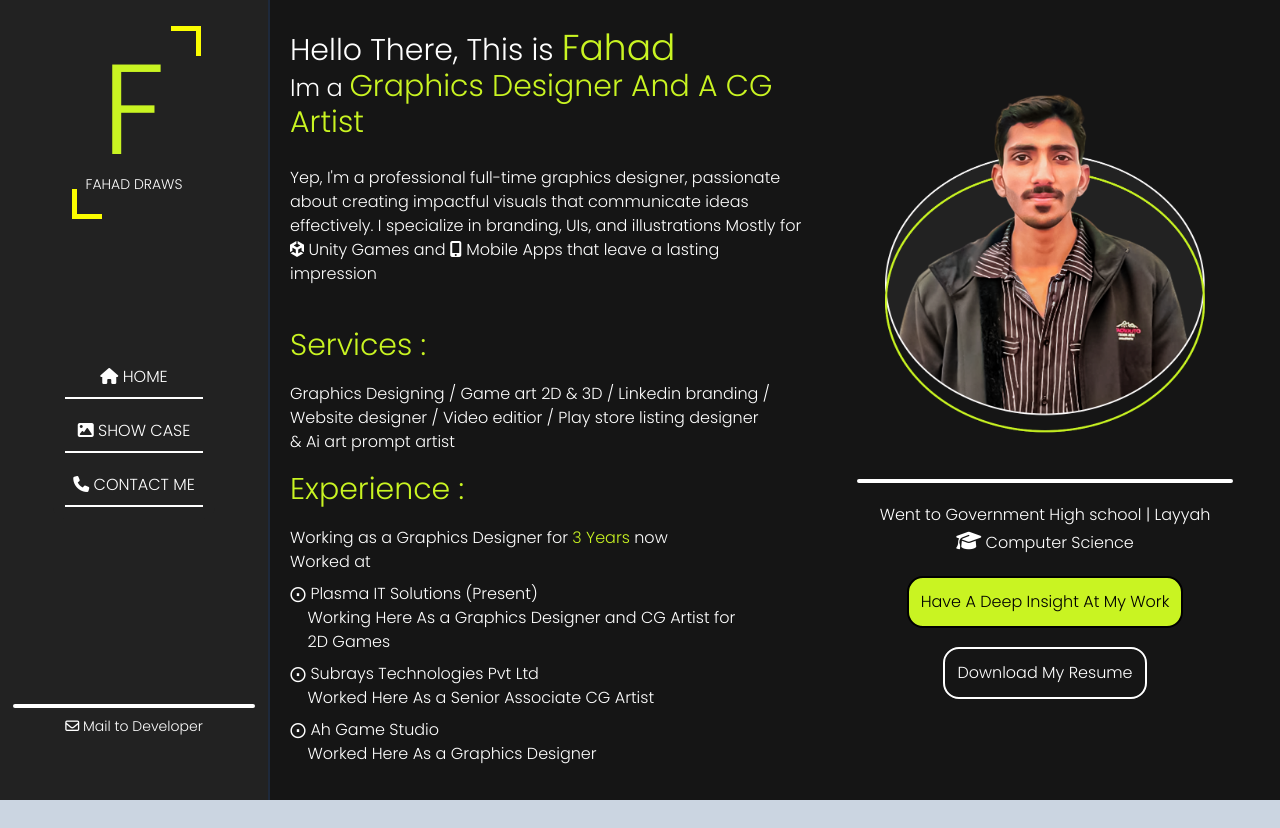
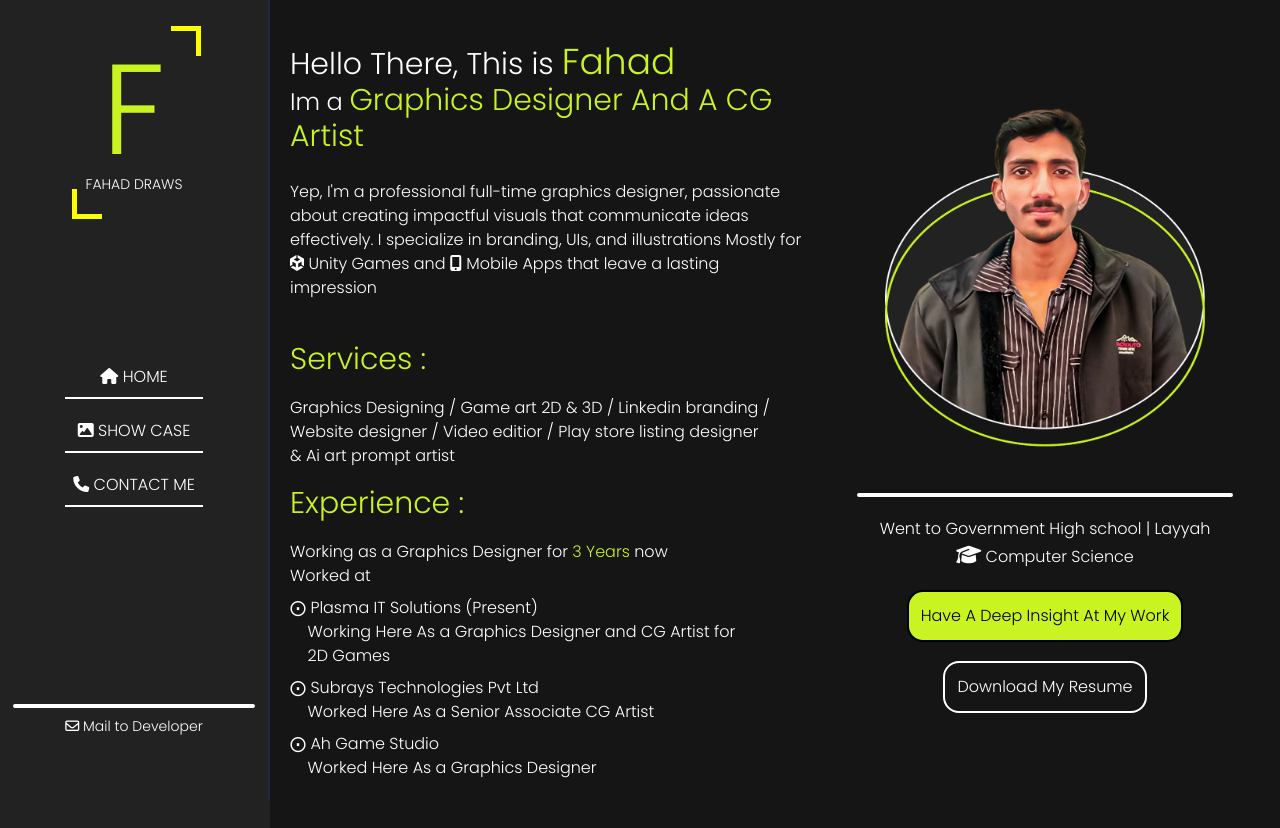
Before and after one commit to 45otten/fahad_Portfolio_Site, a website built with Vite: page index.html in a window 1280 px wide. Before the commit the page ends 800 px from the top, so only its background shows below. Built offline with nearby package versions, Linux system fonts and the light colour scheme; a web font is replaced by a local one.

Commit message:
fixed issue on smaller screens

```diff
--- a/index.html
+++ b/index.html
@@ -12,12 +12,12 @@
     <title>Fahad Draws</title>
 </head>
 
-<body class="bg-slate-300 font-Poppins font-light select-none overflow-hidden max-[1022px]:overflow-y-scroll  max-[788px]:overflow-y-scroll max-[788px]:overflow-x-hidden">
+<body class=" bg-FBlack font-Poppins font-light select-none overflow-y-scroll max-[1022px]:overflow-y-scroll  max-[788px]:overflow-y-scroll max-[788px]:overflow-x-hidden">
 
     <main class="flex w-[100%] max-[1022px]:flex-col">
         <!-- NAV SECTION -- FIXED -->
         <nav
-            class="unOrderedList w-[270px] h-screen border-r-2 border-slate-800 bg-FBlack text-white max-w-[100%] max-h-screen max-[1022px]:h-20 max-[1022px]:flex-row max-[1022px]:flex max-[1022px]:justify-between max-[1022px]:w-[100%] z-50">
+            class="unOrderedList w-[270px] h-screen border-r-2 border-slate-800 bg-FBlack text-white max-w-[100%] max-h-auto max-[1022px]:h-20 max-[1022px]:flex-row max-[1022px]:flex max-[1022px]:justify-between max-[1022px]:w-[100%] z-50">
             <div
                 class="w-[100%] h-auto max-[1022px]:pt-9 max-[1022px]:pb-5 pt-14 pb-14 flex flex-col justify-center items-center font-Poppins font-light max-h-[30%] max-[1022px]:w-[20%] max-[1022px]:flex max-[1022px]:justify-center max-[1022px]:items-center max-[679px]:w-[30%]  max-[537px]:items-start">
                 <h1
@@ -58,15 +58,15 @@
 
             <div class="flex flex-col justify-center items-center max-h-[20%] max-[1022px]:hidden">
 
-                <hr class="border-2 rounded border-white w-[90%] mt-20">
+                <hr class="border-2 rounded border-white w-[90%] mt-20 bg-FBlack">
                 <p class="mt-2 text-xs md:text-sm"><a href="mailto:abdulahad@gmail.com"><i
                             class="fa-regular fa-envelope"></i> Mail to
                         Developer</a></p>
             </div>
         </nav>
 
-        <section class=" bg-FBlackContent flex-grow h-screen text-white flex max-[1022px]:overflow-y-scroll  max-[788px]:overflow-y-scroll max-[788px]:overflow-x-hidden max[1022px]:w-[100%] max-[1022px]:h-auto">
-            <!-- <section class="w-[270px] h-screen"></section> -->
+        <section class=" bg-FBlackContent flex-grow h-auto text-white flex max-[1022px]:overflow-y-scroll  max-[788px]:overflow-y-scroll max-[788px]:overflow-x-hidden max[1022px]:w-[100%] max-[1022px]:h-auto">
+            <!-- <section class="w-[270px] h-auto"></section> -->
 
 
             <!-- Home -->
@@ -74,11 +74,11 @@
 
             <section class="homePg flex-grow h-auto ">
 
-                <section class="w-[100%] h-screen flex max-[788px]:flex-col">
+                <section class="w-[100%] h-auto flex max-[788px]:flex-col">
                     <!-- Home page content section -->
 
 
-                    <div class="w-[540px] h-screen pt-10 pb-10 pl-5 flex flex-col justify-center max-[788px]:w-[100%] max-[788px]:text-center max-[788px]:p-2 max-[788px]:mt-16 max-[360px]:pt-20 max-[365px]:mb-56">
+                    <div class="w-[540px] h-auto pt-10 pb-10 pl-5 flex flex-col justify-center max-[788px]:w-[100%] max-[788px]:text-center max-[788px]:p-2 max-[788px]:mt-16 max-[360px]:pt-20 max-[365px]:mb-56">
 
 
 
@@ -123,7 +123,7 @@
 
                     <!-- Home Page Education Section -->
 
-                    <div class="flex-grow h-screen flex flex-col justify-center items-center text-center max-[393px]:mt-52 max-[381px]:mt-56 max-[364px]:mt-12 max-[350px]:mt-20 max-[360px]:pt-20 max-[788px]:mt-52" >
+                    <div class="flex-grow h-auto flex flex-col justify-center items-center text-center max-[393px]:mt-52 max-[381px]:mt-56 max-[364px]:mt-12 max-[350px]:mt-20 max-[360px]:pt-20 max-[788px]:mt-52" >
                         <img class="light-slide-upWards w-80 mb-10" src="./assets/Images/homePageImage.png"
                             alt="There was a problem loading this image.Error Code 1001">
                         <hr class="border-2 rounded border-white w-[80%]">
@@ -153,7 +153,7 @@
 
             <!-- Show Case -->
 
-            <section class="showCasePg w-[100%] h-screen flex-col p-2 max-[462px]:text-center hidden">
+            <section class="showCasePg w-[100%] h-auto flex-col p-2 max-[462px]:text-center hidden">
                 <section
                     class="w-100% h-auto p-5 flex flex-col justify-start items-start text-5xl font-Poppins text-ChangedThemeColor lightSlidingAnimation-RtL max-[462px]:text-xl max-[462px]:text-white ">
                     <p class="text-sm text-white mt-2">Have A Peek At My Work</p>
```
Also changed, not shown: css/output.css.
